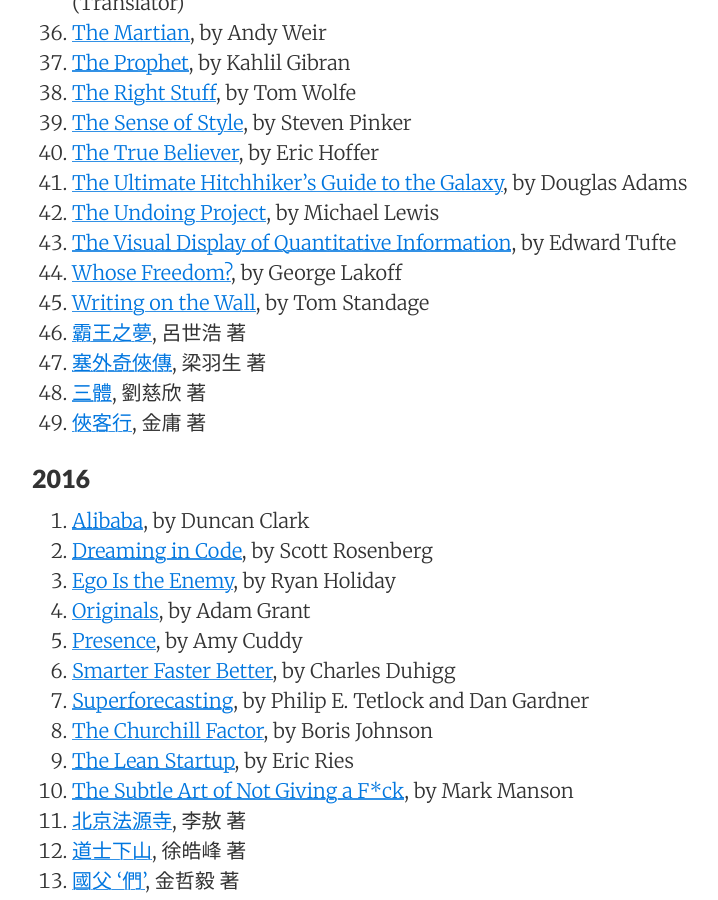
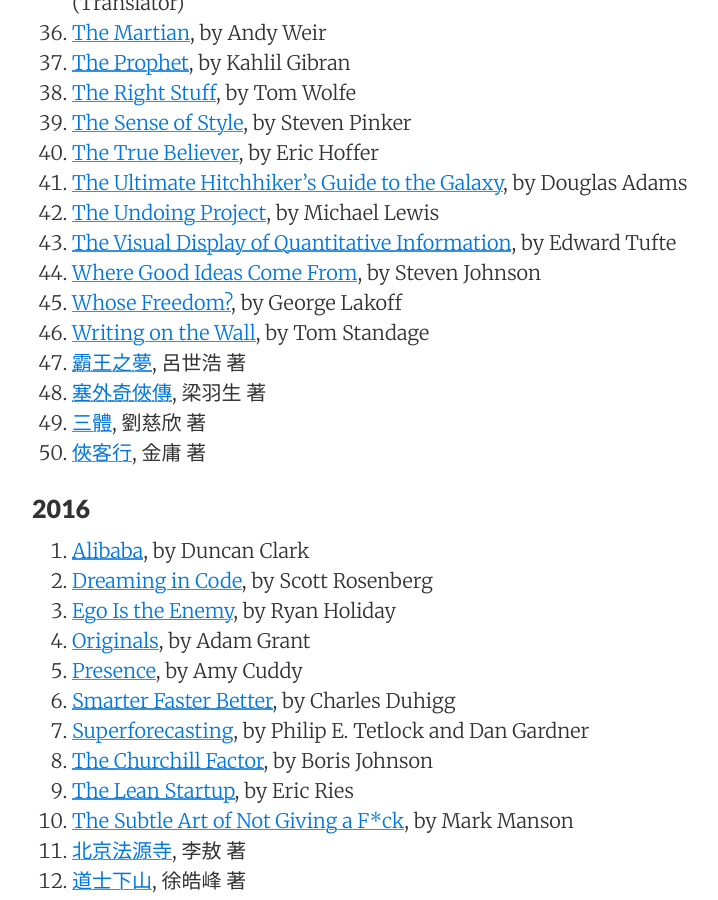
Before and after one commit to sewardlee337/sewardlee337.github.io, a Jekyll site: the page built from readinglist.md, in a window 1280 px wide and 900 px high, scrolled down 1640 px. Shown: the whole window, without its empty margins (188-906 px from the left). Built offline with Jekyll 4.4.1, drawn with Linux system fonts in a browser that asks for light colours; nearby versions of some CDN libraries.

Commit message:
Update reading list

```diff
--- a/readinglist.md
+++ b/readinglist.md
@@ -62,6 +62,7 @@
 1. [The Ultimate Hitchhiker's Guide to the Galaxy](https://www.amazon.com/Ultimate-Hitchhikers-Guide-Galaxy-ebook/dp/B0043M4ZH0/ref=tmm_kin_swatch_0?_encoding=UTF8&qid=1500162033&sr=8-1), by Douglas Adams
 1. [The Undoing Project](https://www.amazon.com/Undoing-Project-Friendship-Changed-Signed-ebook/dp/B01GI6S7EK/ref=pd_sim_351_11?_encoding=UTF8&psc=1&refRID=8XGGGRTEBH16B0WPQE1S), by Michael Lewis
 1. [The Visual Display of Quantitative Information](https://www.amazon.com/Visual-Display-Quantitative-Information/dp/0961392142/ref=sr_1_1?ie=UTF8&qid=1500165022&sr=8-1&keywords=the+visual+display+of+quantitative+information), by Edward Tufte
+1. [Where Good Ideas Come From](https://www.amazon.com/Where-Good-Ideas-Steven-Johnson-ebook/dp/B003ZK58TA/ref=mt_kindle?_encoding=UTF8&me=), by Steven Johnson
 1. [Whose Freedom?](https://www.amazon.com/Whose-Freedom-Battle-Americas-Important-ebook/dp/B004S82T2C/ref=sr_1_fkmr0_1?s=digital-text&ie=UTF8&qid=1500163670&sr=1-1-fkmr0&keywords=who%27s+freedom+lakoff), by George Lakoff
 1. [Writing on the Wall](https://www.amazon.com/Writing-Wall-Social-Media-First-ebook/dp/B00CIR9856/ref=sr_1_1?ie=UTF8&qid=1505454701&sr=8-1&keywords=writing+on+the+wall+social+media+-+the+first+2+000+years), by Tom Standage
 1. [霸王之夢](http://www.books.com.tw/products/0010742260), 呂世浩 著
```
